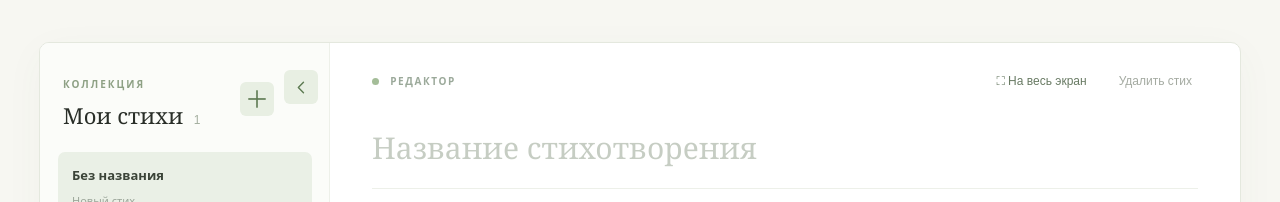
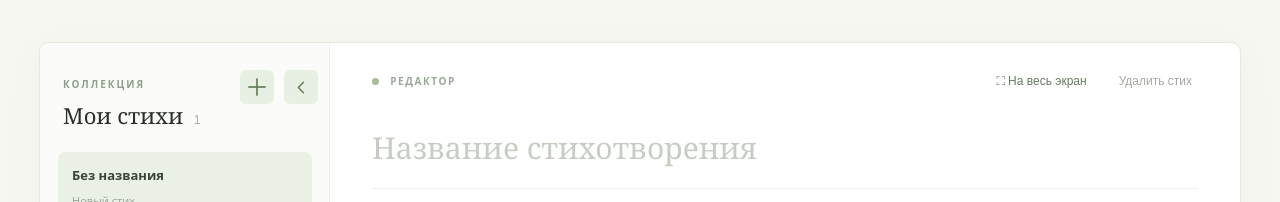
Before and after one commit to SlothCatcher/poetry-editor, a React (Vite) app: page / in a window 1280 px wide. Shown: the part 304-506 px from the top of the page. Built offline with nearby package versions, Linux system fonts and the light colour scheme.

Commit message:
Выровнять кнопки коллекции

```diff
--- a/src/style.css
+++ b/src/style.css
@@ -71,3 +71,6 @@
 .collection-arrow{width:19px;height:19px;fill:none;stroke:currentColor;stroke-width:1.8;stroke-linecap:round;stroke-linejoin:round;transition:transform 280ms ease}
 .collection-arrow.is-collapsed{transform:rotate(180deg)}
 @media(prefers-reduced-motion:reduce){.collection-arrow{transition:none}}
+/* Align both collection controls to the same top edge. */
+.collection-panel .aside-head{align-items:flex-start}
+.collection-panel .aside-head .add{flex:0 0 34px}
```
